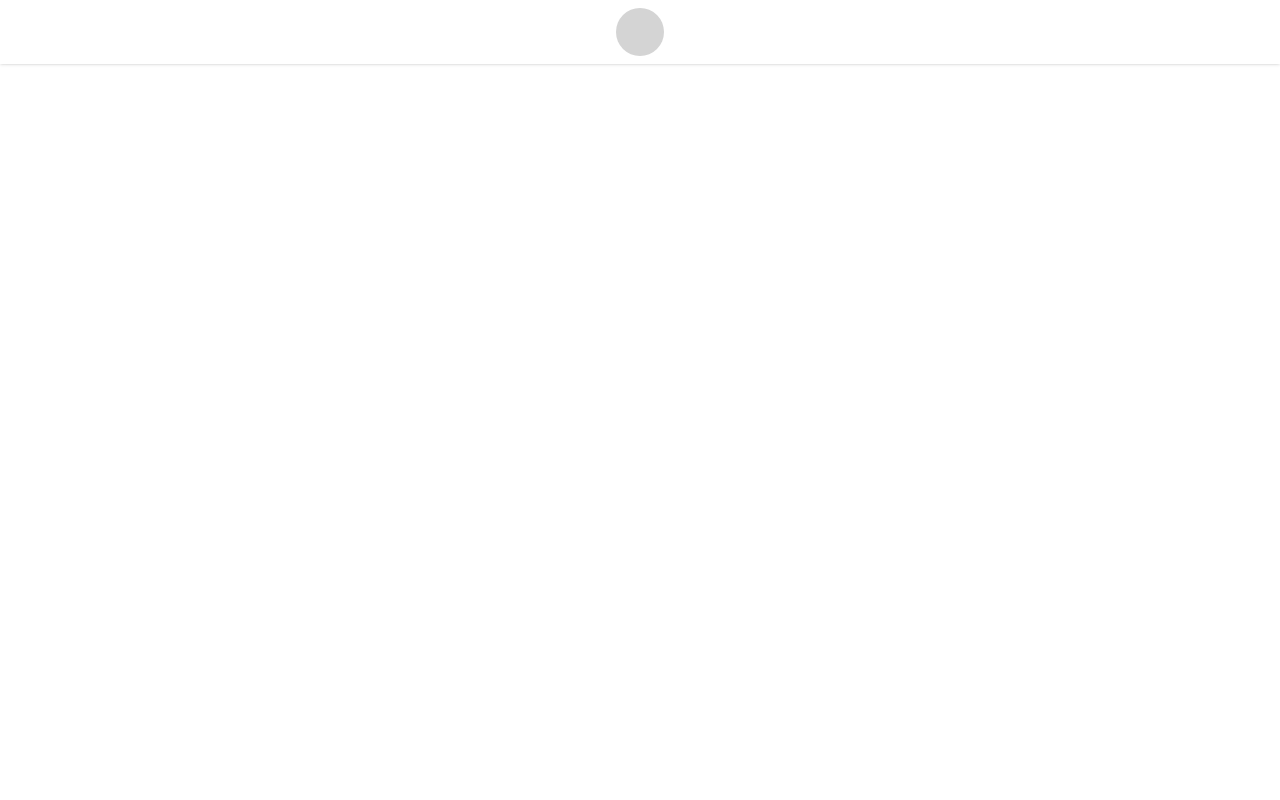
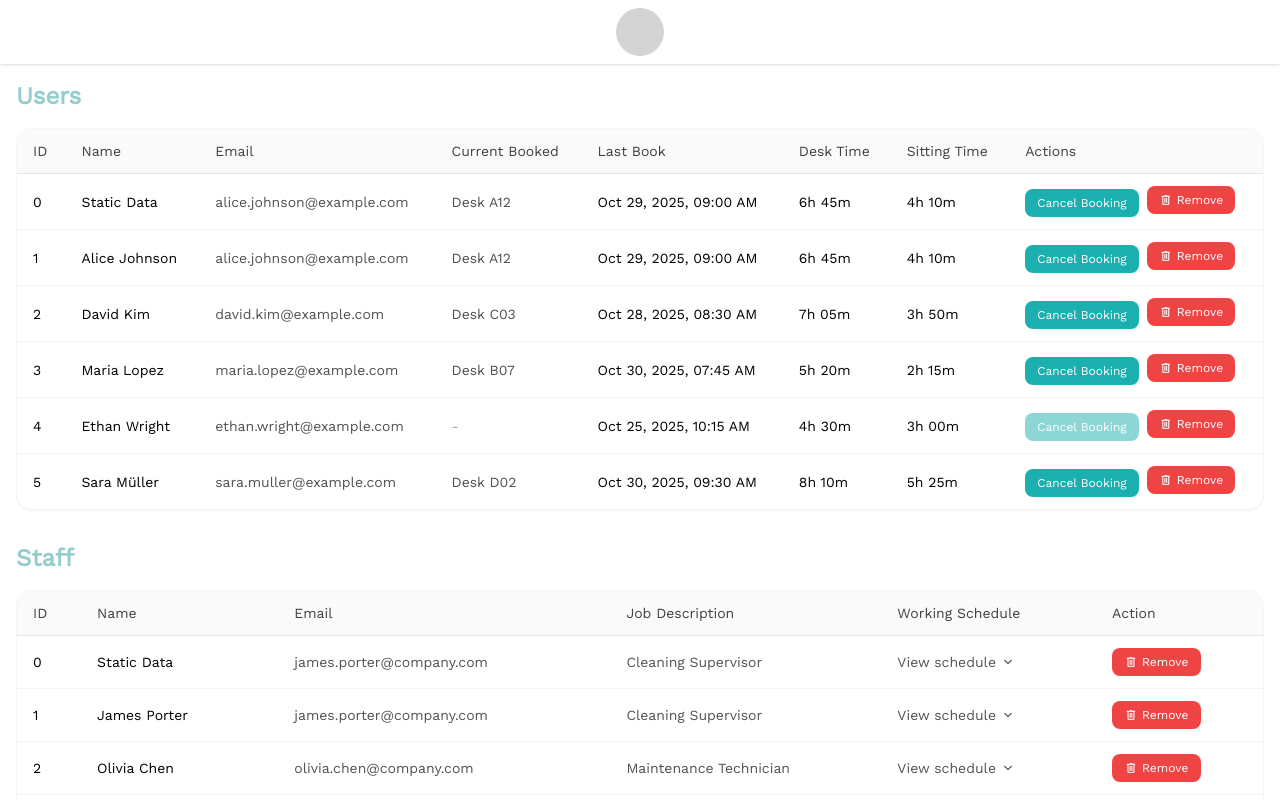
Before and after one commit to SDU-Project-group-2025-2nd-semester/sem-project-3, a React (Vite) app in the folder src/group1.sem3.frontend/: page /admin/UsersManager in a window 1280 px wide. Before the commit this address had no page. Shown: the top 800 px of the page. Built offline with nearby package versions, Linux system fonts and the light colour scheme; some icons are missing.

Commit message:
change route name for consistency across routes

```diff
--- a/src/group1.sem3.frontend/src/App.jsx
+++ b/src/group1.sem3.frontend/src/App.jsx
@@ -6,7 +6,7 @@ import StaffHomePage from "./pages/staff/StaffHomePage";
 import UserSettingsPage from "./pages/user/UserSettingsPage";
 import StaffSettingsPage from "./pages/staff/StaffSettingsPage";
 import BookingPage from "./pages/user/BookingPage";
-import UserManagerPage from "./pages/admin/UserManagerPage";
+import UsersManagerPage from "./pages/admin/UsersManagerPage";
 import ProfilesManagerPage from "./pages/admin/ProfilesManagerPage";
 import DesksManagerPage from "./pages/admin/DesksManagerPage";
 import HealthStatsManagerPage from "./pages/admin/HealthStatsManagerPage";
@@ -27,7 +27,7 @@ export default function App() {
                     <Route path="/user/settings" element={<UserSettingsPage />} />
                     <Route path="/staff/settings" element={<StaffSettingsPage />} />
                     <Route path="/user/booking" element={<BookingPage />} />
-                    <Route path="/admin/UserManager" element={<UserManagerPage />} />
+                    <Route path="/admin/UsersManager" element={<UsersManagerPage />} />
                     <Route path="/admin/ProfilesManager" element={<ProfilesManagerPage />} />
                     <Route path="/admin/DesksManager" element={<DesksManagerPage />} />
                     <Route path="/admin/HealthStatsManager" element={<HealthStatsManagerPage />} />
--- a/src/group1.sem3.frontend/src/pages/admin/UserManagerPage.jsx
+++ b/src/group1.sem3.frontend/src/pages/admin/UsersManagerPage.jsx
@@ -1,7 +1,7 @@
 import { useState } from "react";
 import mockData from '../../assets/admin/UserMockData.json'
 
-export default function UserManagerPage() {
+export default function UsersManagerPage() {
   const users = mockData?.Users || []
   const staff = mockData?.Staff || []
 
```
